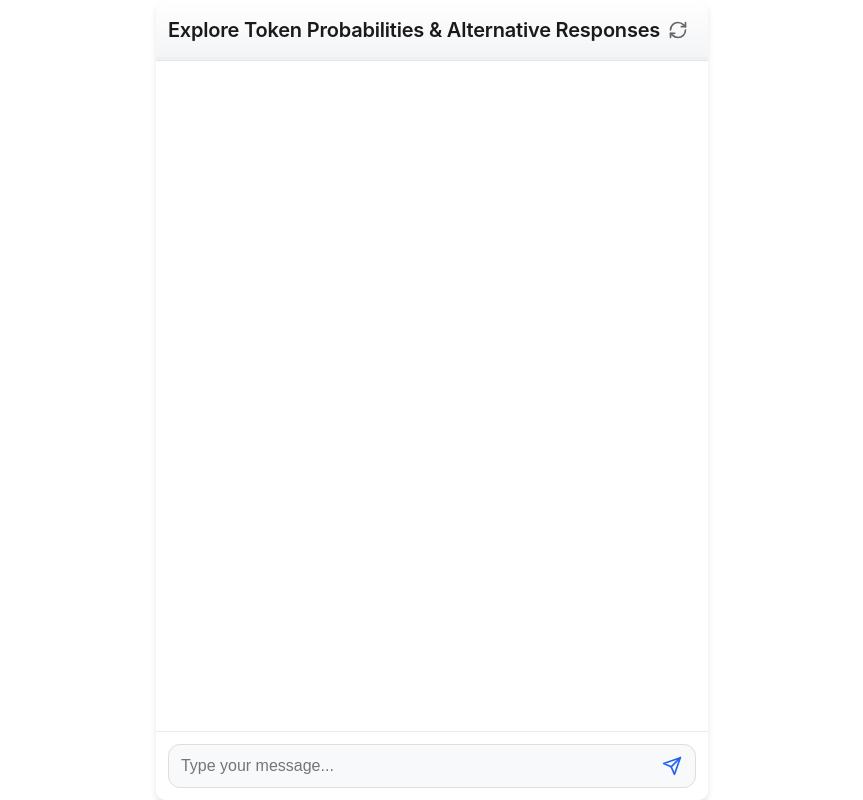
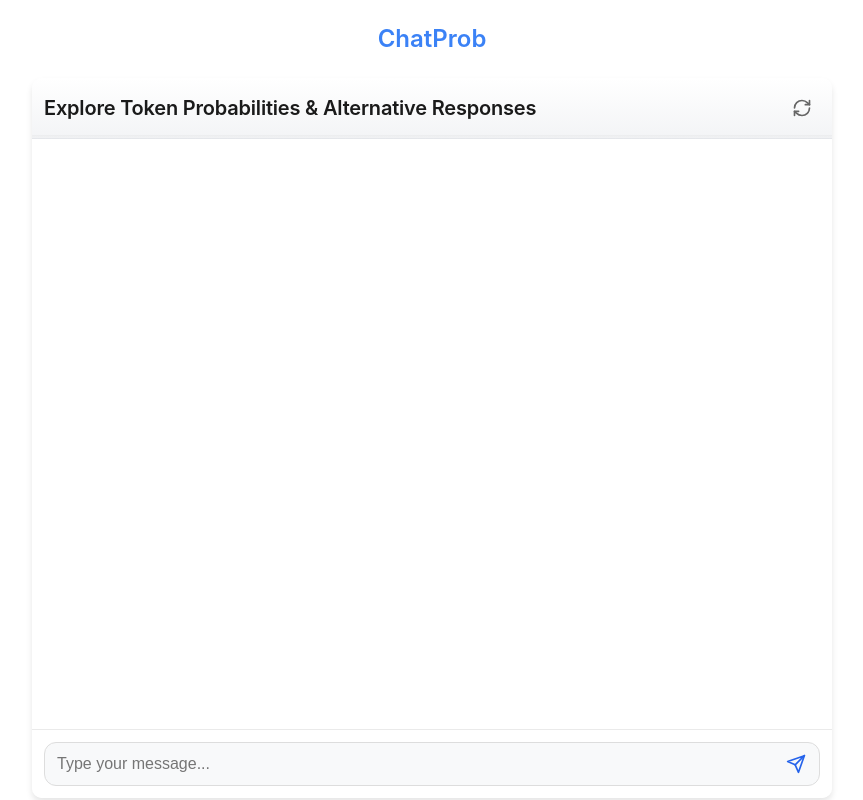
Before and after one commit to rdtiv/chatprob, a Next.js app: page / in a window 1280 px wide. Shown: the whole page, without its empty margins (208-1071 px from the left). Built offline with nearby package versions, Linux system fonts and the light colour scheme.

Commit message:
Refactor ChatInterface layout to improve responsiveness and visual hierarchy. Change flex direction to column and align items to center. Introduce a new desktop-only heading for branding, with CSS adjustments to ensure proper display on larger screens.

```diff
--- a/components/ChatInterface.js
+++ b/components/ChatInterface.js
@@ -211,7 +211,8 @@
   return (
     <div style={{
       display: 'flex',
-      justifyContent: 'center',
+      flexDirection: 'column',
+      alignItems: 'center',
       width: '100%',
       height: '100%',
       backgroundColor: '#fff',
@@ -224,7 +225,19 @@
       padding: 0,
       overflow: 'hidden'
     }}>
-      <div className="chat-container">
+      <h1 style={{
+        margin: '20px 0',
+        fontSize: '24px',
+        fontWeight: '600',
+        color: '#3b82f6',
+        display: 'none'
+      }} className="desktop-only">ChatProb</h1>
+      <div className="chat-container" style={{
+        maxWidth: '800px',
+        width: '100%',
+        height: 'calc(100% - 80px)',
+        margin: '0 auto'
+      }}>
         <div className="chat-header">
           <h3 style={{ margin: 0 }}>Explore Token Probabilities & Alternative Responses</h3>
           <button
--- a/styles/globals.css
+++ b/styles/globals.css
@@ -539,3 +539,9 @@
     }
   }
 }
+
+@media (min-width: 768px) {
+  .desktop-only {
+    display: block !important;
+  }
+}
```
